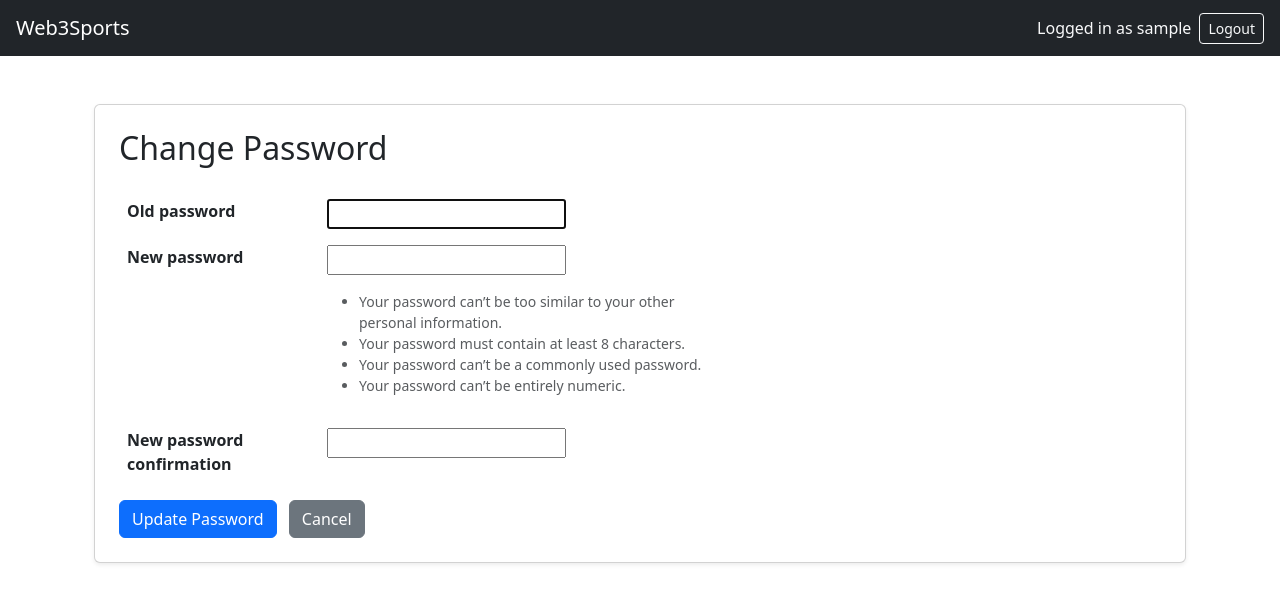
After one commit to titancoder12/web3sportsdraft, a Django app: page /account/change-password/ in a window 1280 px wide. The commit adds this page. Shown: the top 603 px of the page. Run offline with Django 3.2, Linux system fonts and the light colour scheme; the visitor is signed in with stand-in values (Sample User, id 1).

Commit message:
change password

```diff
--- a/baseball_draft/urls.py
+++ b/baseball_draft/urls.py
@@ -7,6 +7,7 @@ from rest_framework import routers
 from league import views
 from api import views as api_views
 from league.views import request_join_team, review_join_requests, approve_join_request
+from league import views as league_views
 
 # REST API
 router = routers.DefaultRouter()
@@ -73,6 +74,9 @@ urlpatterns += [
     path('cancel-request/<int:request_id>/', views.cancel_join_request, name='cancel_join_request'),
     path('re-request/<int:team_id>/', views.re_request_join_team, name='re_request_join_team'),
     path('delete-request/<int:request_id>/', views.delete_join_request, name='delete_join_request'),
+    path('accounts/password_change/', auth_views.PasswordChangeView.as_view(template_name='registration/password_change_form.html'), name='password_change'),
+    path('accounts/password_change/done/', auth_views.PasswordChangeDoneView.as_view(template_name='registration/password_change_done.html'), name='password_change_done'),
+    path('account/change-password/', league_views.change_password, name='custom_change_password'),
 
 
 ]
--- /dev/null
+++ b/league/templates/league/custom_change_password.html
@@ -0,0 +1,41 @@
+{% extends 'league/base.html' %}
+{% load static %}
+{% block content %}
+<div class="container mt-5">
+  <div class="card shadow-sm p-4">
+    <h2 class="mb-4">Change Password</h2>
+
+    {% if messages %}
+      {% for message in messages %}
+        <div class="alert alert-{{ message.tags }}">{{ message }}</div>
+      {% endfor %}
+    {% endif %}
+
+    <form method="post">
+      {% csrf_token %}
+      <table class="table table-borderless" style="max-width: 600px;">
+        {% for field in form %}
+          <tr>
+            <td style="width: 200px;"><label for="{{ field.id_for_label }}"><strong>{{ field.label }}</strong></label></td>
+            <td>{{ field }}</td>
+          </tr>
+          {% if field.help_text %}
+          <tr>
+            <td></td>
+            <td><small class="form-text text-muted">{{ field.help_text }}</small></td>
+          </tr>
+          {% endif %}
+          {% for error in field.errors %}
+          <tr>
+            <td></td>
+            <td><div class="text-danger">{{ error }}</div></td>
+          </tr>
+          {% endfor %}
+        {% endfor %}
+      </table>
+      <button type="submit" class="btn btn-primary">Update Password</button>
+      <a href="{% url 'player_dashboard' %}" class="btn btn-secondary ms-2">Cancel</a>
+    </form>
+  </div>
+</div>
+{% endblock %}
--- a/league/templates/league/player_dashboard.html
+++ b/league/templates/league/player_dashboard.html
@@ -23,6 +23,12 @@
     <a href="{% url 'find_teams' %}" class="btn btn-outline-primary btn-sm">
       🔍 Find a Team to Join
     </a>
+
+
+    <a href="{% url 'custom_change_password' %}" class="btn btn-outline-secondary btn-sm">
+      Change Password
+    </a>
+
   </div>
 
 
--- a/league/views.py
+++ b/league/views.py
@@ -1392,3 +1392,21 @@ def delete_join_request(request, request_id):
     if request.method == 'POST':
         join_request.delete()
     return redirect('player_dashboard')
+
+from django.contrib.auth import update_session_auth_hash
+from django.contrib.auth.forms import PasswordChangeForm
+@login_required
+def change_password(request):
+    if request.method == 'POST':
+        form = PasswordChangeForm(user=request.user, data=request.POST)
+        if form.is_valid():
+            form.save()
+            update_session_auth_hash(request, form.user)  # Prevents logout after password change
+            messages.success(request, '✅ Your password was successfully updated!')
+            return redirect('player_dashboard')  # Or any other page you want
+        else:
+            messages.error(request, '⚠️ Please correct the error below.')
+    else:
+        form = PasswordChangeForm(user=request.user)
+
+    return render(request, 'league/custom_change_password.html', {'form': form})
```
Also changed, not shown: league/templates/registration/password_change_done.html (added, +9 -0 lines), league/templates/registration/password_change_form.html (added, +12 -0 lines).
